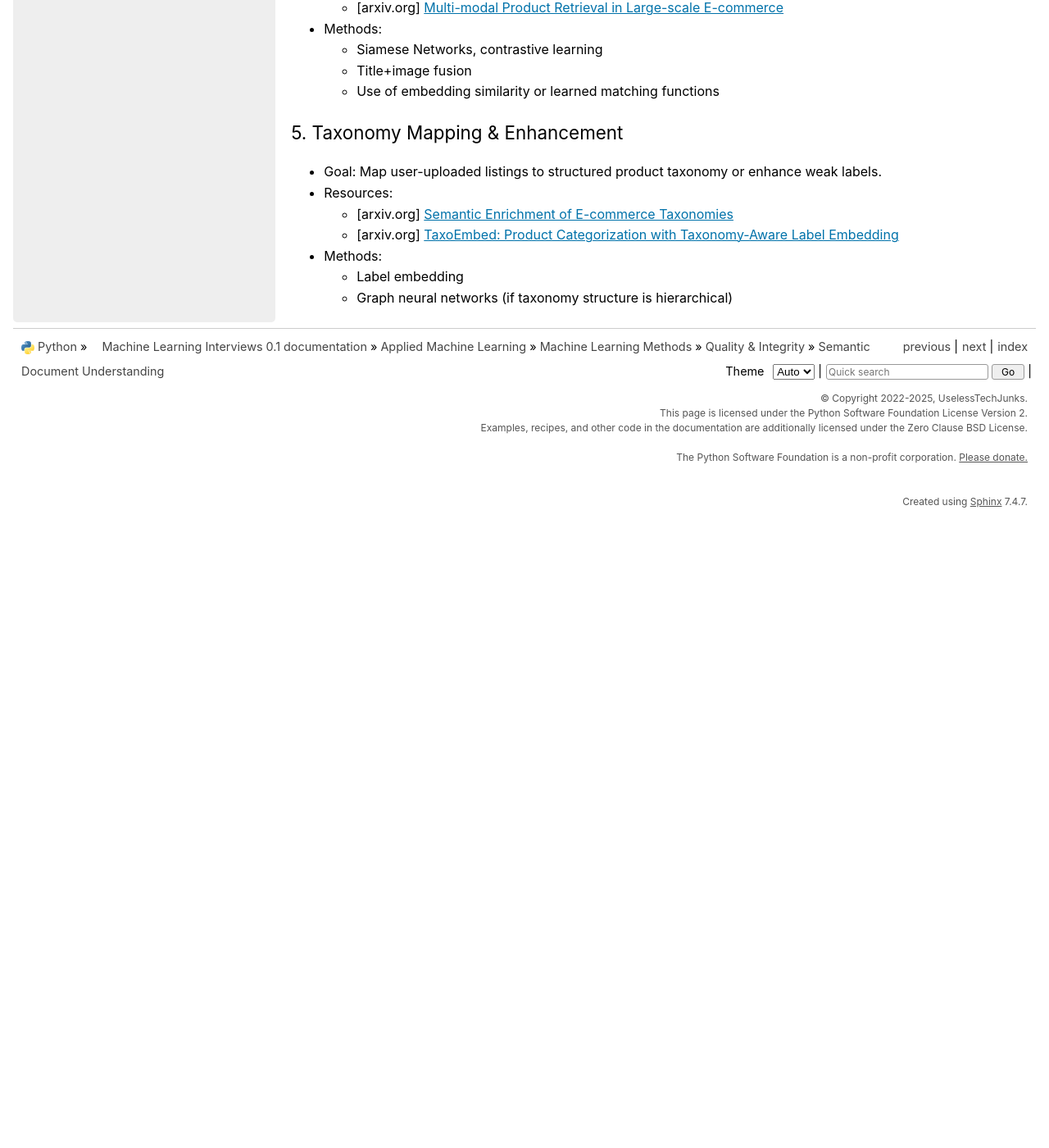
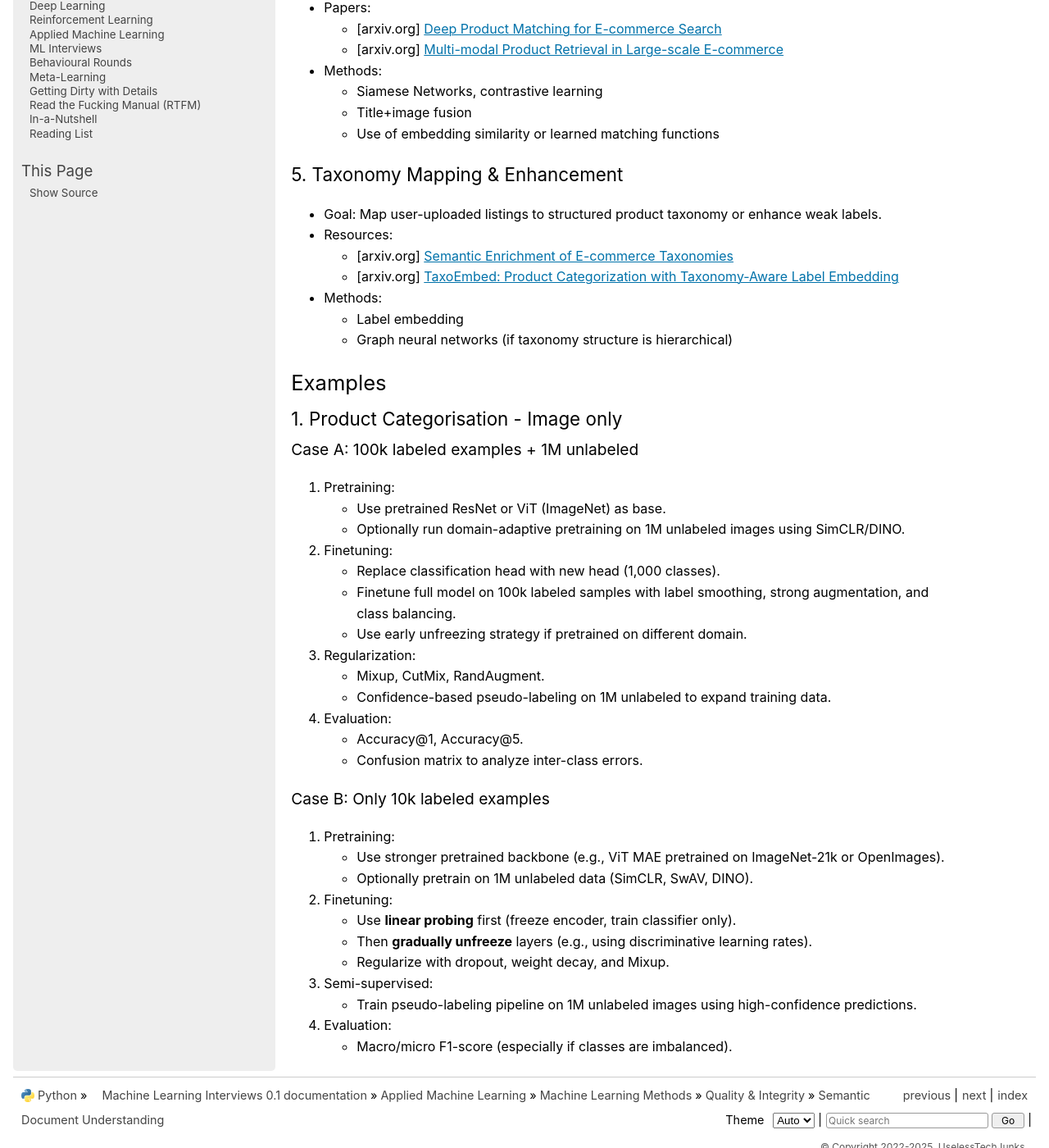
Before and after one commit to uselesstechjunks/leetcode, a Sphinx documentation site: the page built from docs/source/applied/methods/integrity/sdu.rst, in a window 1280 px wide and 1400 px high, scrolled down 2881 px. Shown: the whole window at 82% size. Built offline with Sphinx 7.4.7, drawn with Linux system fonts in a browser that asks for light colours; pages that are not in the unit, such as notebooks, are missing from menus; before the commit the page ends 3511 px from its top, so only the background shows below that; some of the changed text lies outside the part shown.

Commit message:
Update sdu.rst

```diff
--- a/docs/source/applied/methods/integrity/sdu.rst
+++ b/docs/source/applied/methods/integrity/sdu.rst
@@ -122,3 +122,52 @@ Resources
 
 	- Label embedding
 	- Graph neural networks (if taxonomy structure is hierarchical)
+
+**************************************************************************
+Examples
+**************************************************************************
+1. Product Categorisation - Image only
+==========================================================================
+Case A: 100k labeled examples + 1M unlabeled
+--------------------------------------------------------------------------
+1. Pretraining:
+
+   - Use pretrained ResNet or ViT (ImageNet) as base.
+   - Optionally run domain-adaptive pretraining on 1M unlabeled images using SimCLR/DINO.
+
+2. Finetuning:
+
+   - Replace classification head with new head (1,000 classes).
+   - Finetune full model on 100k labeled samples with label smoothing, strong augmentation, and class balancing.
+   - Use early unfreezing strategy if pretrained on different domain.
+
+3. Regularization:
+
+   - Mixup, CutMix, RandAugment.
+   - Confidence-based pseudo-labeling on 1M unlabeled to expand training data.
+
+4. Evaluation:
+
+   - Accuracy@1, Accuracy@5.
+   - Confusion matrix to analyze inter-class errors.
+
+Case B: Only 10k labeled examples
+--------------------------------------------------------------------------
+1. Pretraining:
+
+   - Use stronger pretrained backbone (e.g., ViT MAE pretrained on ImageNet-21k or OpenImages).
+   - Optionally pretrain on 1M unlabeled data (SimCLR, SwAV, DINO).
+
+2. Finetuning:
+
+   - Use **linear probing** first (freeze encoder, train classifier only).
+   - Then **gradually unfreeze** layers (e.g., using discriminative learning rates).
+   - Regularize with dropout, weight decay, and Mixup.
+
+3. Semi-supervised:
+
+   - Train pseudo-labeling pipeline on 1M unlabeled images using high-confidence predictions.
+
+4. Evaluation:
+
+   - Macro/micro F1-score (especially if classes are imbalanced).
```
